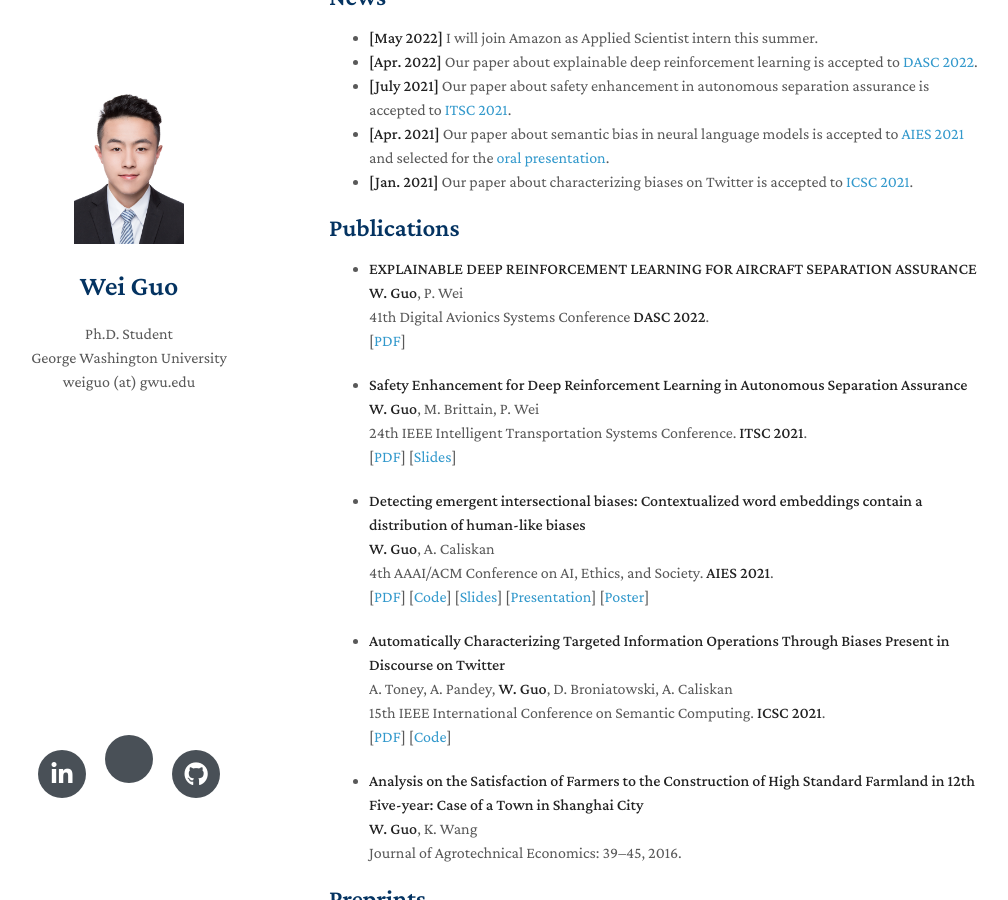
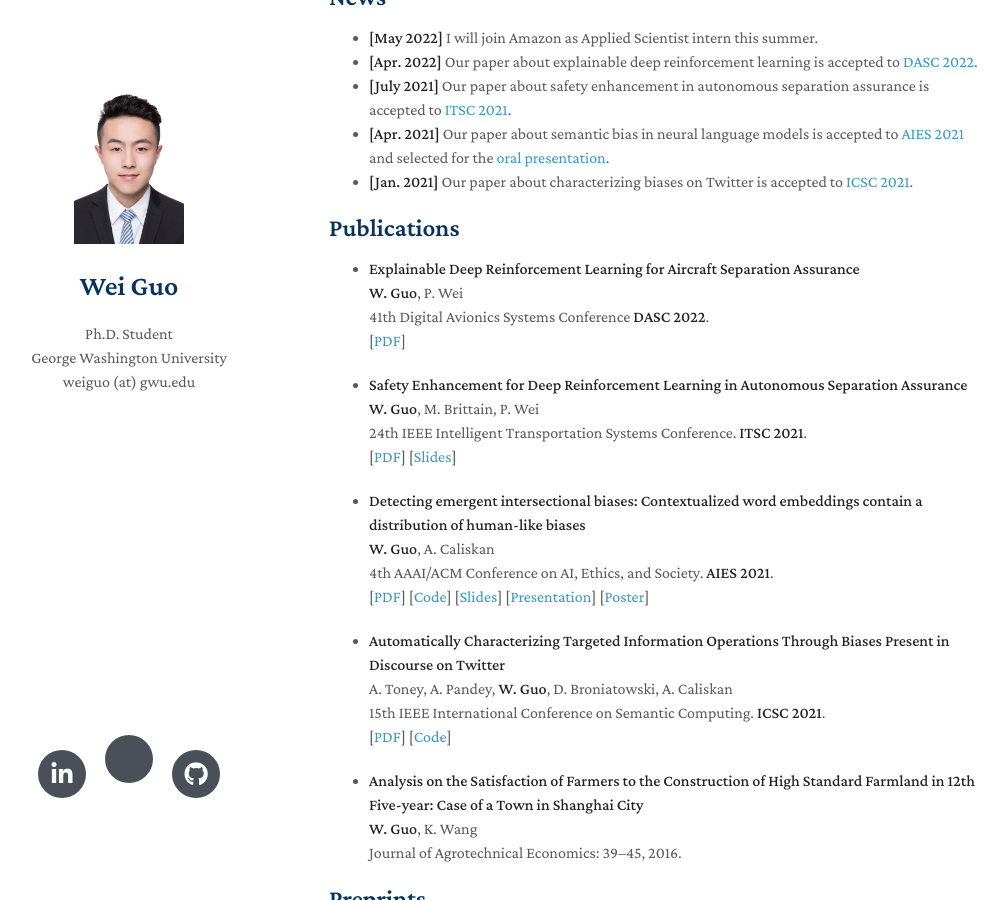
Before and after one commit to weiguowilliam/weiguowilliam.github.io, a Jekyll site: the page built from index.md, in a window 1280 px wide and 900 px high, scrolled down 400 px. Shown: the whole window, without its empty margins (141-1149 px from the left). Built offline with Jekyll 4.4.1, drawn with Linux system fonts in a browser that asks for light colours; nearby versions of some CDN libraries; a style sheet for code colours, icons or effects is not loaded; our own code applies the rules of GitHub Pages for plain Markdown files.

```diff
--- a/index.md
+++ b/index.md
@@ -22,7 +22,7 @@ I'm a Ph.D. student in the Intelligent Aerospace Systems Lab (IASL) advised by P
 
 ## Publications
 
-- **EXPLAINABLE DEEP REINFORCEMENT LEARNING FOR AIRCRAFT SEPARATION ASSURANCE**
+- **Explainable Deep Reinforcement Learning for  Aircraft Separation Assurance**
   <br>
   **W. Guo**, P. Wei
   <br>
```
